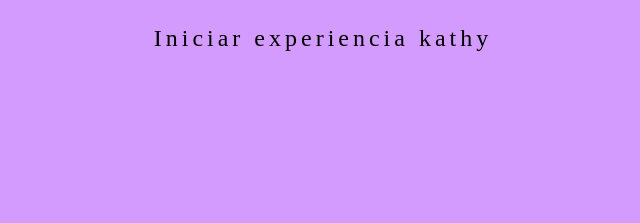
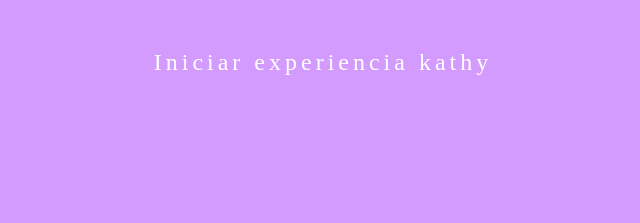
Before and after one commit to aambrosio-2021105/kathyFlowers, a plain HTML site: page index.html in a window 1280 px wide. Shown: the whole page, without its empty margins (317-957 px from the left). Drawn offline with Linux system fonts and the light colour scheme.

Commit message:
script.js

```diff
--- a/estilos.css
+++ b/estilos.css
@@ -2,6 +2,9 @@ body{
     margin: 0;
     background: #D29bfd;
 
+}
+.nombre{
+    color: #FFF;
 }
 h1 {
     text-align: center;
--- a/index.html
+++ b/index.html
@@ -16,7 +16,7 @@
         <span id="span2"></span>
         <span id="span3"></span>
         <span id="span4"></span>
-        Iniciar experiencia kathy
+       <p class="nombre"> Iniciar experiencia kathy</p>
     </a>
     </div>
 
```
